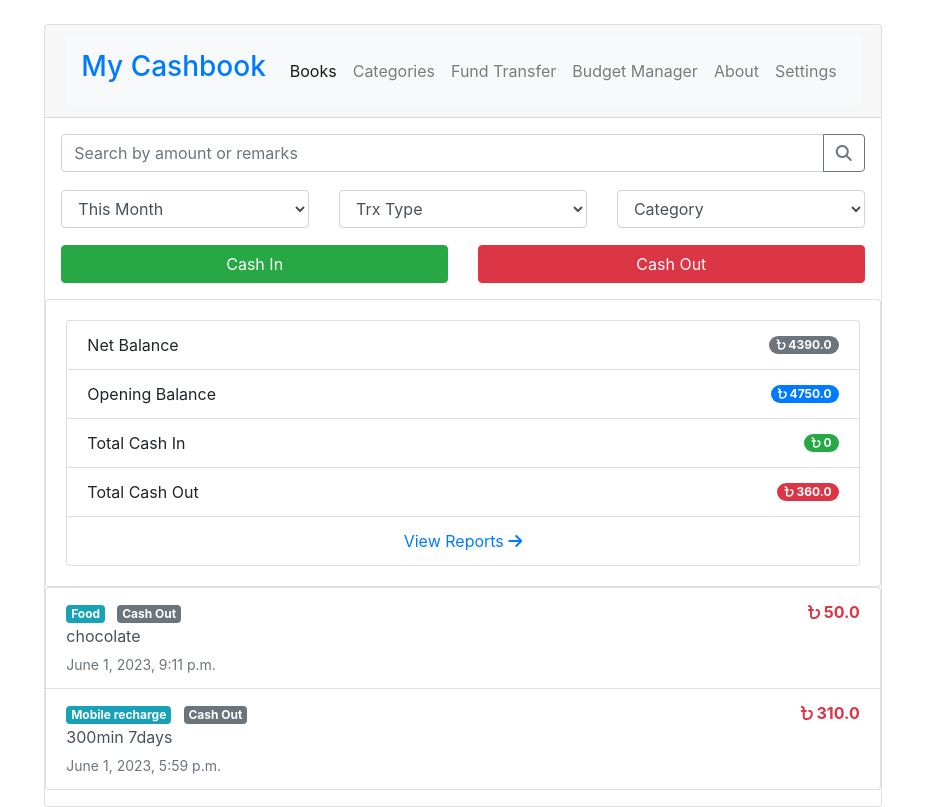
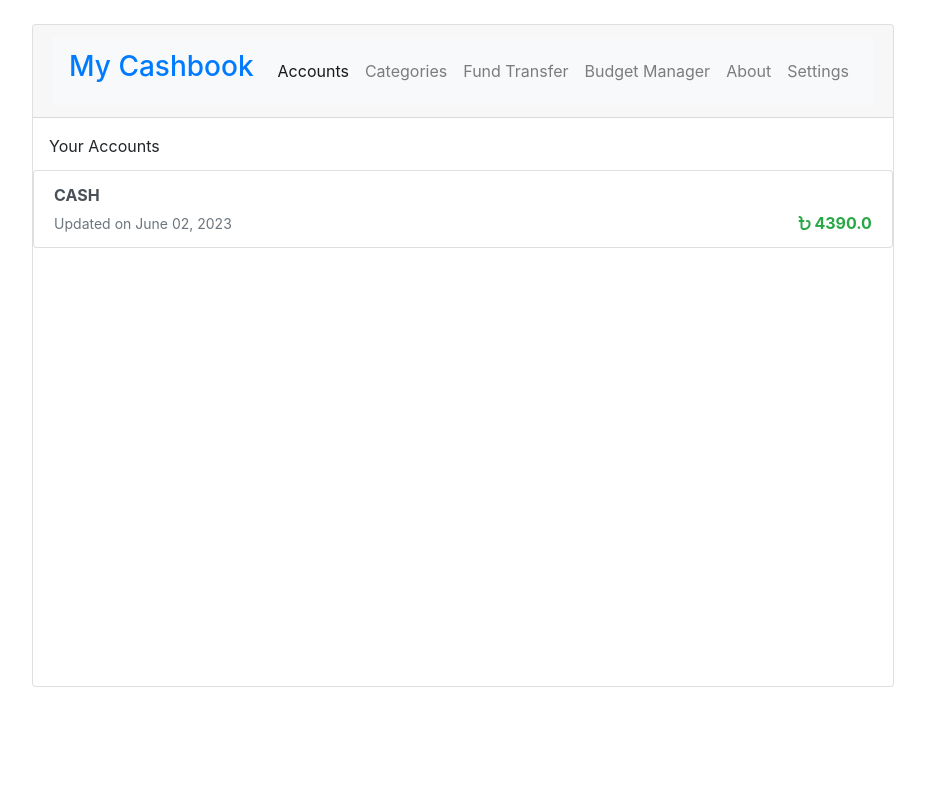
Before and after one commit to shamimhcp1/my-cashbook, a Django app: page /cashbook/ in a window 1280 px wide. Shown: the whole page, without its empty margins (177-1102 px from the left). After the commit the page ends 687 px from the top, so only its background shows below. Run offline with Django 4.2, Linux system fonts and the light colour scheme; data comes from the database, SQL or seed files in the repository; both versions use the stored data as it was after the commit.

Commit message:
accounts.html page added, model & views updated accordingly

```diff
--- a/cashbook/models.py
+++ b/cashbook/models.py
@@ -1,4 +1,5 @@
 from django.db import models
+import datetime
 
 class Category(models.Model):
     name = models.CharField(max_length=20)
@@ -10,6 +11,8 @@ class Category(models.Model):
 class Account(models.Model):
     name            = models.CharField(max_length=20)
     initial_balance = models.FloatField(default=0)
+    net_balance  = models.FloatField(default=0)
+    last_updated = models.DateField(default=datetime.date.today)
 
     def __str__(self):
         return self.name
--- /dev/null
+++ b/cashbook/templates/cashbook/accounts.html
@@ -0,0 +1,35 @@
+{% extends "cashbook/base.html" %}
+
+{% block content %}
+
+    <p class="p-3">Your Accounts</p>
+
+    <!-- Accounts list -->
+    {% if accounts %}
+    <div class="list-group" style="margin-top: -20px; min-height: 500px;">
+        {% for acc in accounts %}
+        <a href="{% url 'cashbook:accounts_view' acc.name %}" class="list-group-item list-group-item-action flex-column align-items-start">
+            <div class=" w-100">
+                <p class="mb-1 text-uppercase"><strong>{{ acc.name }}</strong></p>
+                <!-- Show all-time transaction net_balance with this account below-->
+                <span class="text-success float-right"><b><i class="fa-solid fa-bangladeshi-taka-sign"></i> {{ acc.net_balance }} </b></span>
+            </div>
+            <!-- Show last updated date transaction with thi saccount as human readable  format below-->
+            <small class="text-muted">Updated on {{ acc.last_updated|date:"F d, Y" }} </small>
+        </a>
+        {% endfor %}
+    </div>
+    {% else %}
+    <div class="card"">
+        <div class="card-body">
+            <ul class="list-group">
+                <span>No Accounts are available.</span>
+            </ul>
+        </div>
+    </div>
+
+    {% endif %}
+
+
+
+{% endblock %}
--- a/cashbook/templates/cashbook/base.html
+++ b/cashbook/templates/cashbook/base.html
@@ -29,7 +29,7 @@
                         <div class="collapse navbar-collapse" id="navbarNav">
                           <ul class="navbar-nav">
                             <li class="nav-item {% if request.path == '/cashbook/' %}active{% endif %}">
-                              <a class="nav-link" href="#">Books <span class="sr-only">(current)</span></a>
+                              <a class="nav-link" href="{% url 'cashbook:index' %}">Accounts <span class="sr-only">(current)</span></a>
                             </li>
                             <li class="nav-item {% if request.path == '/cashbook/category/' %}active{% endif %}">
                               <a class="nav-link" href="{% url 'cashbook:manage_category' %}">Categories</a>
--- a/cashbook/urls.py
+++ b/cashbook/urls.py
@@ -4,6 +4,7 @@ from . import views
 app_name = "cashbook"
 urlpatterns = [
     path("", views.index, name="index"),
+    path('accounts/<str:acc_name>/', views.accounts_view, name='accounts_view'),
 
     path("transaction/cash_in", views.cash_in, name="cash_in"),
     path("transaction/cash_out", views.cash_out, name="cash_out"),
--- a/cashbook/views.py
+++ b/cashbook/views.py
@@ -7,9 +7,20 @@ from cashbook.models import Category, Account, Transaction, TrxType
 from django.core.mail import send_mail
 from django.conf import settings
 import datetime
+from dateutil import parser
 
 def index(request):
 
+    transactions = Transaction.objects.all()
+    accounts = Account.objects.order_by("name")
+
+    context = {
+        'accounts'      : accounts,
+        'transactions'  : transactions
+    }
+    return render(request, 'cashbook/accounts.html', context)
+
+def accounts_view(request, acc_name):
     trx_types = TrxType.objects.all()
     categories = Category.objects.all()
 
@@ -127,17 +138,22 @@ def index(request):
 
     return render(request, 'cashbook/index.html', context)
 
+
 # cash in transaction add
 def cash_in(request):
     categories = Category.objects.filter(is_active=True).order_by("name")
     type_cash_in  = TrxType.objects.get(name='cash_in')
-    transaction   = Transaction()
+    type_cash_out = TrxType.objects.get(name='cash_out')
+
+    acc_cash = Account.objects.get(name='cash')
+    trx_all = Transaction.objects.order_by("-create_date")
 
     context = {
         'categories'    : categories
     }
 
     if request.method == 'POST':
+        transaction   = Transaction()
         if request.POST['category'] != 'null':
             category_id = request.POST['category']
             category = get_object_or_404(Category, pk=category_id)
@@ -152,6 +168,21 @@ def cash_in(request):
         transaction.create_date     = request.POST['create_date']
         transaction.save()
 
+        # calculate net_balance
+        total_cash_in = trx_all.filter(trx_type_id=type_cash_in.id).aggregate(total_cash_in=Sum('amount'))['total_cash_in'] or 0
+        total_cash_out = trx_all.filter(trx_type_id=type_cash_out.id).aggregate(total_cash_out=Sum('amount'))['total_cash_out'] or 0
+        net_balance = (acc_cash.initial_balance + total_cash_in - total_cash_out) or 0
+
+        # save net balance and last updated transaction in account
+        acc_cash.net_balance = net_balance
+
+        # Extract the date portion from the datetime object
+        last_updated = datetime.date.today()
+
+        # Save the last_updated date to the account
+        acc_cash.last_updated = last_updated
+        acc_cash.save()
+
         return redirect('cashbook:index')
     else:
         return render(request, 'cashbook/cash_in.html', context)
@@ -159,14 +190,18 @@ def cash_in(request):
 # cash out transaction add
 def cash_out(request):
     categories = Category.objects.filter(is_active=True).order_by("name")
+    type_cash_in  = TrxType.objects.get(name='cash_in')
     type_cash_out = TrxType.objects.get(name='cash_out')
-    transaction   = Transaction()
+
+    acc_cash = Account.objects.get(name='cash')
+    trx_all = Transaction.objects.order_by("-create_date")
 
     context = {
         'categories'    : categories
     }
 
     if request.method == 'POST':
+        transaction   = Transaction()
         if request.POST['category'] != 'null':
             category_id = request.POST['category']
             category = get_object_or_404(Category, pk=category_id)
@@ -181,6 +216,21 @@ def cash_out(request):
         transaction.remarks         = request.POST['remarks']
         transaction.create_date     = request.POST['create_date']
         transaction.save()
+
+        # calculate net_balance
+        total_cash_in = trx_all.filter(trx_type_id=type_cash_in.id).aggregate(total_cash_in=Sum('amount'))['total_cash_in'] or 0
+        total_cash_out = trx_all.filter(trx_type_id=type_cash_out.id).aggregate(total_cash_out=Sum('amount'))['total_cash_out'] or 0
+        net_balance = (acc_cash.initial_balance + total_cash_in - total_cash_out) or 0
+
+        # save net balance and last updated transaction in account
+        acc_cash.net_balance = net_balance
+
+        # Extract the date portion from the datetime object
+        last_updated = datetime.date.today()
+
+        # Save the last_updated date to the account
+        acc_cash.last_updated = last_updated
+        acc_cash.save()
 
         return redirect('cashbook:index')
     else:
@@ -198,7 +248,9 @@ def edit_transaction(request, transaction_id):
 
     if request.method == 'POST':
         acc_cash      = Account.objects.get(name='cash')
-        transaction.account_id = acc_cash
+        type_cash_in  = TrxType.objects.get(name='cash_in')
+        type_cash_out = TrxType.objects.get(name='cash_out')
+        trx_all = Transaction.objects.order_by("-create_date")
 
         if request.POST['category'] != 'null':
             category_id = request.POST['category']
@@ -209,12 +261,27 @@ def edit_transaction(request, transaction_id):
 
         trx_id = request.POST['trx_type']
         trx_type = get_object_or_404(TrxType, pk=trx_id)
+        transaction.account_id = acc_cash
         transaction.trx_type_id = trx_type
-
         transaction.amount          = request.POST['amount']
         transaction.remarks         = request.POST['remarks']
         transaction.create_date     = request.POST['create_date']
         transaction.save()
+
+        # calculate net_balance
+        total_cash_in = trx_all.filter(trx_type_id=type_cash_in.id).aggregate(total_cash_in=Sum('amount'))['total_cash_in'] or 0
+        total_cash_out = trx_all.filter(trx_type_id=type_cash_out.id).aggregate(total_cash_out=Sum('amount'))['total_cash_out'] or 0
+        net_balance = (acc_cash.initial_balance + total_cash_in - total_cash_out) or 0
+
+        # save net balance and last updated transaction in account
+        acc_cash.net_balance = net_balance
+
+        # Extract the date portion from the datetime object
+        last_updated = datetime.date.today()
+
+        # Save the last_updated date to the account
+        acc_cash.last_updated = last_updated
+        acc_cash.save()
 
         return redirect('cashbook:index')  # Replace with the appropriate URL name for the transaction list
     else:
@@ -238,6 +305,26 @@ def delete_transaction(request):
         transaction_id = request.POST.get('transaction_id')
         transaction = get_object_or_404(Transaction, pk=transaction_id)
         transaction.delete()
+
+    acc_cash      = Account.objects.get(name='cash')
+    type_cash_in  = TrxType.objects.get(name='cash_in')
+    type_cash_out = TrxType.objects.get(name='cash_out')
+    trx_all = Transaction.objects.order_by("-create_date")
+
+    # calculate net_balance
+    total_cash_in = trx_all.filter(trx_type_id=type_cash_in.id).aggregate(total_cash_in=Sum('amount'))['total_cash_in'] or 0
+    total_cash_out = trx_all.filter(trx_type_id=type_cash_out.id).aggregate(total_cash_out=Sum('amount'))['total_cash_out'] or 0
+    net_balance = (acc_cash.initial_balance + total_cash_in - total_cash_out) or 0
+
+    # save net balance and last updated transaction in account
+    acc_cash.net_balance = net_balance
+
+    # Extract the date portion from the datetime object
+    last_updated = datetime.date.today()
+
+    # Save the last_updated date to the account
+    acc_cash.last_updated = last_updated
+    acc_cash.save()
 
     return redirect('cashbook:index')
 
```
Also changed, not shown: README.md, cashbook/migrations/0007_account_last_updated_account_net_balance.py (added), db.sqlite3.
